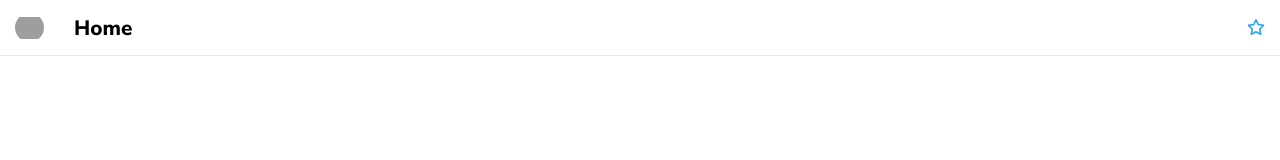
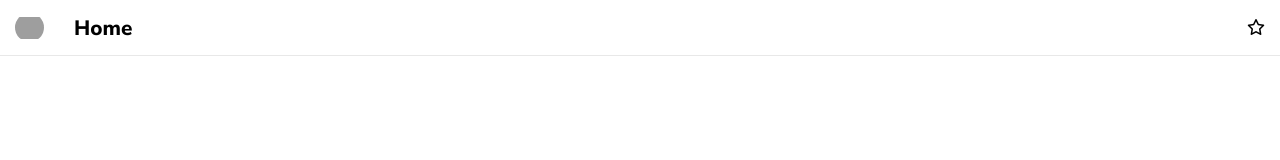
Before and after one commit to greedybrain/TwitterCloneClient, a React (Create React App) app: page /explore in a window 1280 px wide. Shown: the top 160 px of the page. Built offline with nearby package versions, Linux system fonts and the light colour scheme; grey boxes are pictures that could not be loaded.

Commit message:
added styling

```diff
--- a/src/App/components/Header.css
+++ b/src/App/components/Header.css
@@ -43,6 +43,6 @@
   font-size: 1.3rem;
 }
 
-.header div.star i {
+.header div.header_icon i {
   color: #1DA1F2;
 }
```
